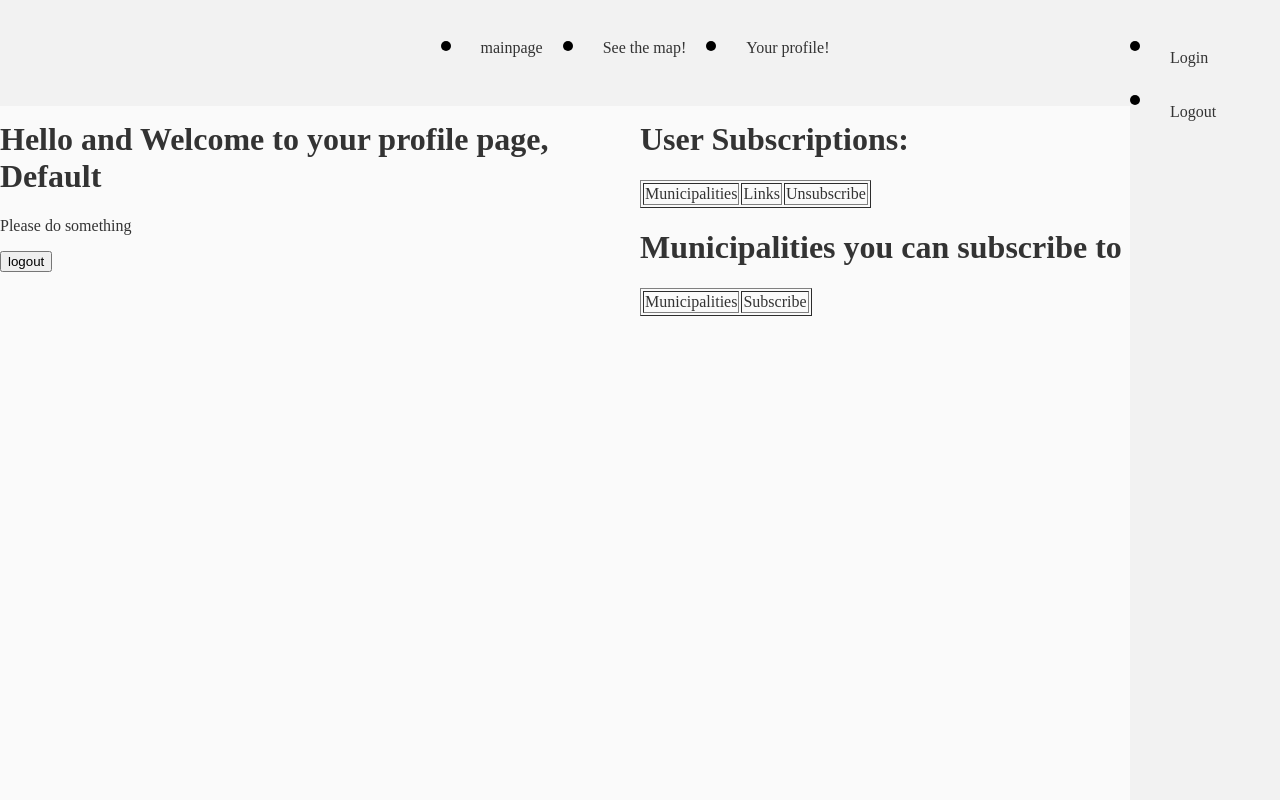
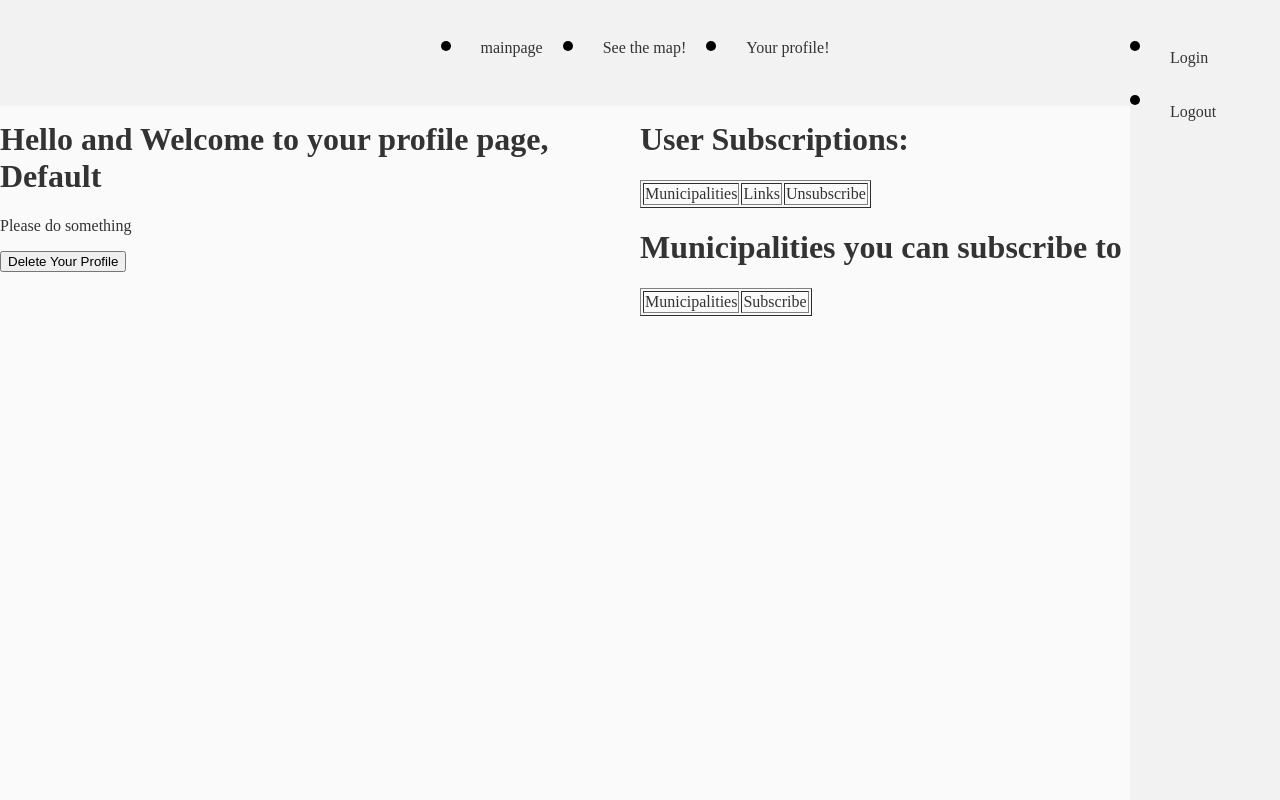
Before and after one commit to nickgismokato/DISProj, a Flask app: page /profile in a window 1280 px wide. Run offline with Flask 3, Linux system fonts and the light colour scheme; data that the repository does not hold is empty; some libraries are stand-ins or nearby versions.

Commit message:
added delete user functionality

```diff
--- a/source/main.py
+++ b/source/main.py
@@ -172,6 +172,13 @@ def kommune(name):
     cancer = fetchpost(name)
     return render_template("kommune.html", name = name, cList = cancer)
 
+@app.route('/profile',  methods=['GET','POST'])
+def deleteUser(name):
+    if userClass.loggedIn == True:
+        deleteUser(name)
+
+    return render_template('index.html')
+
 if __name__ == "__main__":
     app.debug = True
     app.run(host="localhost", port=5000, debug=True)
--- a/source/templates/profile.html
+++ b/source/templates/profile.html
@@ -28,8 +28,8 @@
   <div class="left-section"> <!--LEFT SECTION-->
       <h1>Hello and Welcome to your profile page, {{nameUser}}</h1>
       <p>Please do something</p>
-      <form action="{{ url_for('logout') }}">
-          <input class="btn btn-default" type="submit" value="logout">
+      <form action="{{ url_for('deleteUser') }}">
+          <input class="btn btn-default" type="submit" value="Delete Your Profile">
       </form>
       {% if error %}
           <p class="error"><strong>Error:</strong> {{ error }}</p>
```
